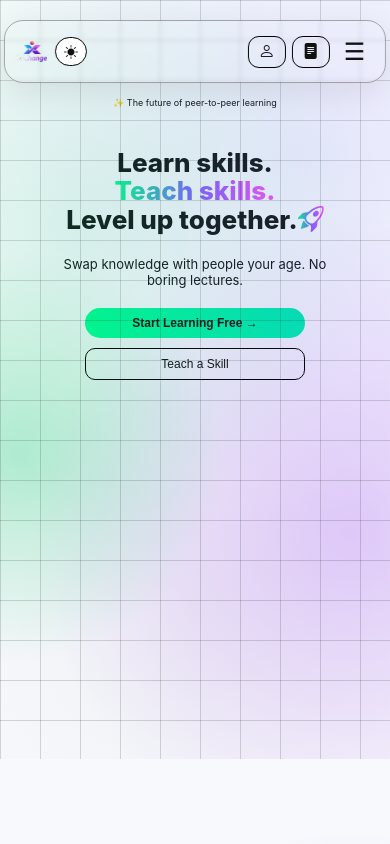
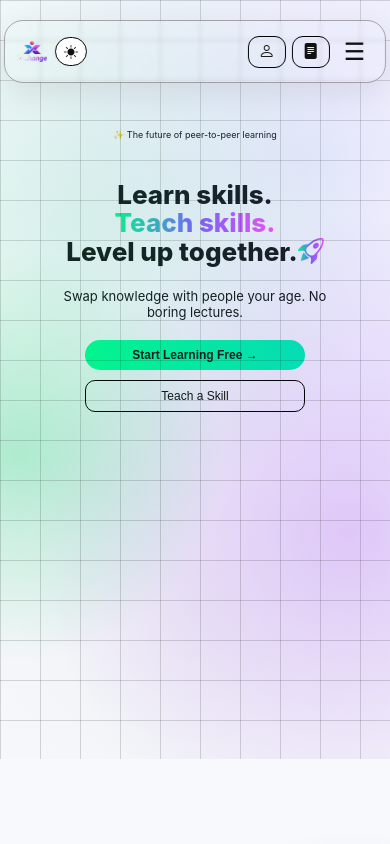
Before and after one commit to McAbdullahRamadan/X-Change-experimental-frontend, an Angular app in the folder X-Change-Demo/: page / in a window 390 px wide. Shown: the top 844 px of the page. Built offline with nearby package versions, Linux system fonts and the light colour scheme.

Commit message:
responsive

```diff
--- a/X-Change-Demo/src/app/components/hero/hero.component.css
+++ b/X-Change-Demo/src/app/components/hero/hero.component.css
@@ -171,6 +171,7 @@ i {
     padding: 5px 14px;
     font-size: 12px;
     margin-bottom: 25px;
+    margin-top: 35px;
   }
 
   p {
@@ -205,6 +206,7 @@ i {
     padding: 5px 12px;
     font-size: 11px;
     margin-bottom: 20px;
+    margin-top: 35px;
   }
 
   p {
@@ -247,6 +249,7 @@ i {
     padding: 4px 10px;
     font-size: 10px;
     margin-bottom: 18px;
+    margin-top: 35px;
   }
 
   p {
@@ -294,6 +297,7 @@ i {
     padding: 4px 8px;
     font-size: 9px;
     margin-bottom: 15px;
+    margin-top: 35px;
   }
 
   p {
@@ -329,6 +333,7 @@ i {
     padding: 3px 6px;
     font-size: 8px;
     margin-bottom: 12px;
+    margin-top: 35px;
   }
 
   p {
@@ -379,6 +384,7 @@ i {
     padding: 12px 28px;
     font-size: 18px;
     margin-bottom: 40px;
+    margin-top: 35px;
   }
 
   p {
```
